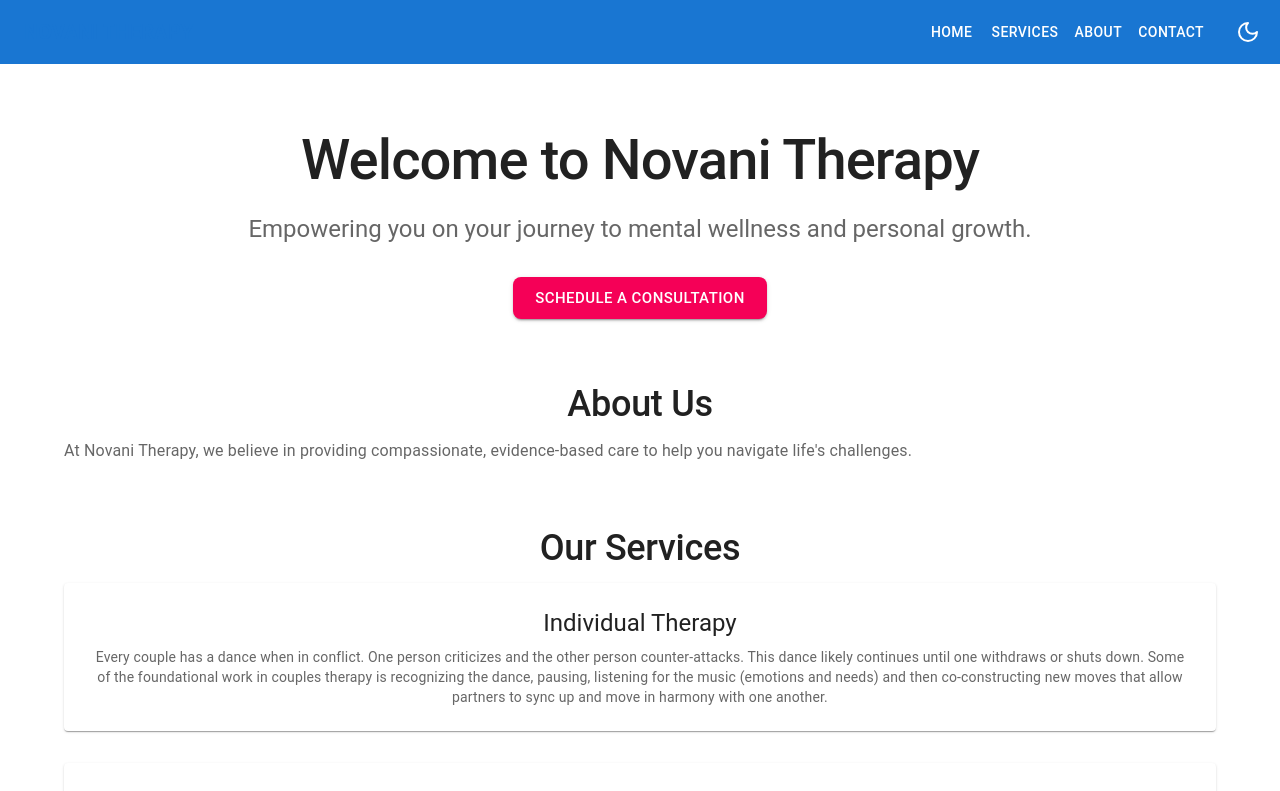
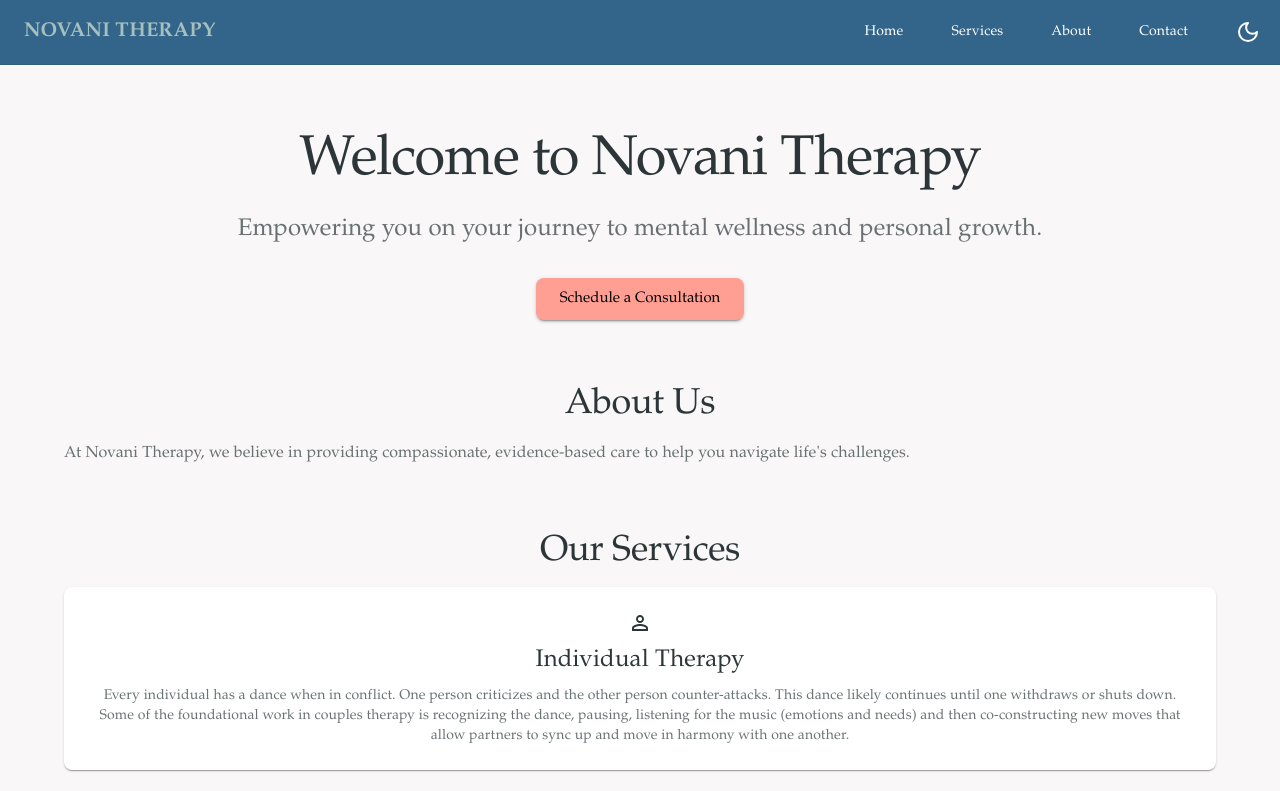
Before and after one commit to Etnova89/novani, a React (Create React App) app: page / in a window 1280 px wide. Shown: the top 791 px of the page. Built offline with nearby package versions, Linux system fonts and the light colour scheme.

Commit message:
updated theme and more refactoring

```diff
--- a/public/index.html
+++ b/public/index.html
@@ -3,7 +3,10 @@
   <head>
     <meta charset="utf-8" />
     <link rel="icon" href="%PUBLIC_URL%/favicon.ico" />
-    <link href="https://fonts.googleapis.com/css2?family=Fira+Code:wght@400;600;700&display=swap" rel="stylesheet">
+    <link
+      href="https://fonts.googleapis.com/css2?family=Fira+Code:wght@400;600;700&display=swap"
+      rel="stylesheet"
+    />
     <meta name="viewport" content="width=device-width, initial-scale=1" />
     <meta name="theme-color" content="#000000" />
     <meta
@@ -25,7 +28,15 @@
       work correctly both with client-side routing and a non-root public URL.
       Learn how to configure a non-root public URL by running `npm run build`.
     -->
+    <!-- In public/index.html -->
     <title>React App</title>
+    <style>
+      @font-face {
+        font-family: "Palatino Linotype";
+        font-display: swap;
+        src: local("Palatino Linotype");
+      }
+    </style>
   </head>
   <body>
     <noscript>You need to enable JavaScript to run this app.</noscript>
--- a/src/App.js
+++ b/src/App.js
@@ -61,7 +61,7 @@ const AppContent = () => {
               sx={{
                 flexGrow: 1,
                 fontWeight: "bold",
-                color: theme.palette.primary.main,
+                color: theme.palette.primary.light,
                 textDecoration: "none",
                 "&:hover": {
                   textDecoration: "none",
@@ -103,7 +103,8 @@ const AppContent = () => {
           }}
         >
           <Typography variant="body2" align="center">
-            © {new Date().getFullYear()} Novani Therapy. All rights reserved.
+            © {new Date().getFullYear()} Novani Therapy & Wellness PLLC.
+              <br />All rights reserved
           </Typography>
         </Box>
       </Box>
--- a/src/components/HomePage.js
+++ b/src/components/HomePage.js
@@ -1,14 +1,11 @@
 // HomePage.js
 import React from "react";
-import {
-  Typography,
-  Button,
-  Container,
-  Box,
-  Grid2,
-} from "@mui/material";
+import { Typography, Button, Container, Box, Grid2, Icon } from "@mui/material";
 import { useNavigate } from "react-router-dom";
 import { useAppTheme } from "../theme/hooks";
+import PersonOutlineIcon from "@mui/icons-material/PersonOutline";
+import PeopleAltOutlinedIcon from "@mui/icons-material/PeopleAltOutlined";
+import FamilyRestroomIcon from "@mui/icons-material/FamilyRestroom";
 
 const HomePage = () => {
   const { theme, isMobile } = useAppTheme();
@@ -17,6 +14,23 @@ const HomePage = () => {
   const handleConsultationClick = () => {
     navigate("/contact");
   };
+  const services = [
+    {
+      title: "Individual Therapy",
+      icon: PersonOutlineIcon,
+      text: "Every individual has a dance when in conflict. One person criticizes and the other person counter-attacks. This dance likely continues until one withdraws or shuts down. Some of the foundational work in couples therapy is recognizing the dance, pausing, listening for the music (emotions and needs) and then co-constructing new moves that allow partners to sync up and move in harmony with one another."
+    },
+    {
+      title: "Couples Therapy",
+      icon: PeopleAltOutlinedIcon,
+      text: "Every couple has a dance when in conflict. One person criticizes and the other person counter-attacks. This dance likely continues until one withdraws or shuts down. Some of the foundational work in couples therapy is recognizing the dance, pausing, listening for the music (emotions and needs) and then co-constructing new moves that allow partners to sync up and move in harmony with one another."
+    },
+    {
+      title: "Family Therapy",
+      icon: FamilyRestroomIcon,
+      text: "Every Family has a dance when in conflict. One person criticizes and the other person counter-attacks. This dance likely continues until one withdraws or shuts down. Some of the foundational work in couples therapy is recognizing the dance, pausing, listening for the music (emotions and needs) and then co-constructing new moves that allow partners to sync up and move in harmony with one another."
+    },
+  ];
 
   return (
     <Box
@@ -85,9 +99,8 @@ const HomePage = () => {
             Our Services
           </Typography>
           <Grid2 container spacing={4}>
-            {["Individual Therapy", "Couples Therapy", "Family Therapy"].map(
-              (service) => (
-                <Grid2 item xs={12} md={4} key={service}>
+            {services.map((service) => (
+              <Grid2 item xs={12} md={4} key={service.title}>
                 <Box
                   sx={{
                     textAlign: "center",
@@ -97,28 +110,21 @@ const HomePage = () => {
                     boxShadow: 1,
                   }}
                 >
+                  <Icon component={service.icon} />
                   <Typography
                     variant="h5"
                     component="h3"
                     gutterBottom
                     color="text.primary"
                   >
-                      {service}
+                    {service.title}
                   </Typography>
                   <Typography variant="body2" color="text.secondary">
-                      Every couple has a dance when in conflict. One person
-                      criticizes and the other person counter-attacks. This
-                      dance likely continues until one withdraws or shuts down.
-                      Some of the foundational work in couples therapy is
-                      recognizing the dance, pausing, listening for the music
-                      (emotions and needs) and then co-constructing new moves
-                      that allow partners to sync up and move in harmony with
-                      one another.
+                    {service.text}
                   </Typography>
                 </Box>
               </Grid2>
-              )
-            )}
+            ))}
           </Grid2>
         </Box>
 
--- a/src/theme/theme.js
+++ b/src/theme/theme.js
@@ -1,47 +1,76 @@
 import { createTheme } from "@mui/material/styles";
 
+// Calming color palette for light theme
 const lightTheme = {
   primary: {
-    main: "#1976d2",
+    main: "#33658A", //  bright maritime blue
+    light: "#A5C0BE",
+    dark: "#5E7A75",
+    contrastText: "#ffffff",
   },
   secondary: {
-    main: "#f50057",
+    main: "#FF9F93", // coral
+    light: "#7C9D96", //soft sage
+    dark: "#C5A497",
+    contrastText: "#000000",
   },
   background: {
-    default: "#ffffff",
+    default: "#F9F7F7", // Soft white
     paper: "#ffffff",
   },
   text: {
-    primary: "rgba(0, 0, 0, 0.87)",
-    secondary: "rgba(0, 0, 0, 0.6)",
+    primary: "#2C3639", // Deep gray-blue
+    secondary: "rgba(44, 54, 57, 0.7)",
+  },
+  // Additional custom colors for specific uses
+  custom: {
+    accent1: "#B7C4CF", // Soft blue-gray
+    accent2: "#DED0B6", // Warm beige
+    accent3: "#BBCEC2", // Sage accent
   },
 };
 
+// Dark theme palette - complementary to light theme
 const darkTheme = {
   primary: {
-    main: "#90caf9",
+    main: "#33658A", // Lighter sage
+    light: "#B5C9C5",
+    dark: "#708B87",
+    contrastText: "#ffffff",
   },
   secondary: {
-    main: "#f06292",
+    main: "#33658A", // Softer coral
+    light: "#E6D1C7",
+    dark: "#B29488",
+    contrastText: "#000000",
   },
   background: {
-    default: "#121212",
-    paper: "#1e1e1e",
+    default: "#2C3639", // Deep gray-blue
+    paper: "#3F4B4F",
   },
   text: {
-    primary: "#ffffff",
-    secondary: "rgba(255, 255, 255, 0.7)",
+    primary: "#F9F7F7",
+    secondary: "rgba(249, 247, 247, 0.7)",
+  },
+  custom: {
+    accent1: "#8FA3B0", // Darker blue-gray
+    accent2: "#C5B7A0", // Darker beige
+    accent3: "#9FB5AA", // Darker sage
   },
 };
 
+// Common theme settings
 const commonThemeSettings = {
   typography: {
+    fontFamily: '"Palatino Linotype", "Palatino", "Book Antiqua", "Georgia", serif',
     h1: {
       fontWeight: 500,
       fontSize: "2.5rem",
       "@media (min-width:600px)": {
         fontSize: "3.5rem",
       },
+      letterSpacing: "-0.01562em",
+      color: lightTheme.text.primary,
     },
     h2: {
       fontWeight: 500,
@@ -49,6 +78,12 @@ const commonThemeSettings = {
       "@media (min-width:600px)": {
         fontSize: "2.25rem",
       },
+      letterSpacing: "-0.00833em",
+    },
+    body1: {
+      fontSize: "1rem",
+      lineHeight: 1.7,
+      letterSpacing: "0.00938em",
     },
   },
   components: {
@@ -56,17 +91,46 @@ const commonThemeSettings = {
       styleOverrides: {
         root: {
           borderRadius: 8,
+          textTransform: "none",
+          padding: "8px 24px",
+          fontWeight: 500,
+        },
+        containedPrimary: {
+          "&:hover": {
+            boxShadow: "0 2px 8px rgba(0, 0, 0, 0.15)",
+          },
+        },
+      },
+    },
+    MuiAppBar: {
+      styleOverrides: {
+        root: {
+          borderBottom: "1px solid rgba(0, 0, 0, 0.06)",
+        },
+      },
+    },
+    MuiCard: {
+      styleOverrides: {
+        root: {
+          borderRadius: 12,
+          boxShadow: "0 2px 12px rgba(0, 0, 0, 0.08)",
         },
       },
     },
   },
+  shape: {
+    borderRadius: 8,
+  },
 };
 
+// Theme creator function
 export const createAppTheme = (mode) => {
+  const themeColors = mode === "light" ? lightTheme : darkTheme;
+
   return createTheme({
     palette: {
       mode,
-      ...(mode === "light" ? lightTheme : darkTheme),
+      ...themeColors,
     },
     ...commonThemeSettings,
   });
```
Lines whose indentation alone changed are shown as unchanged.
